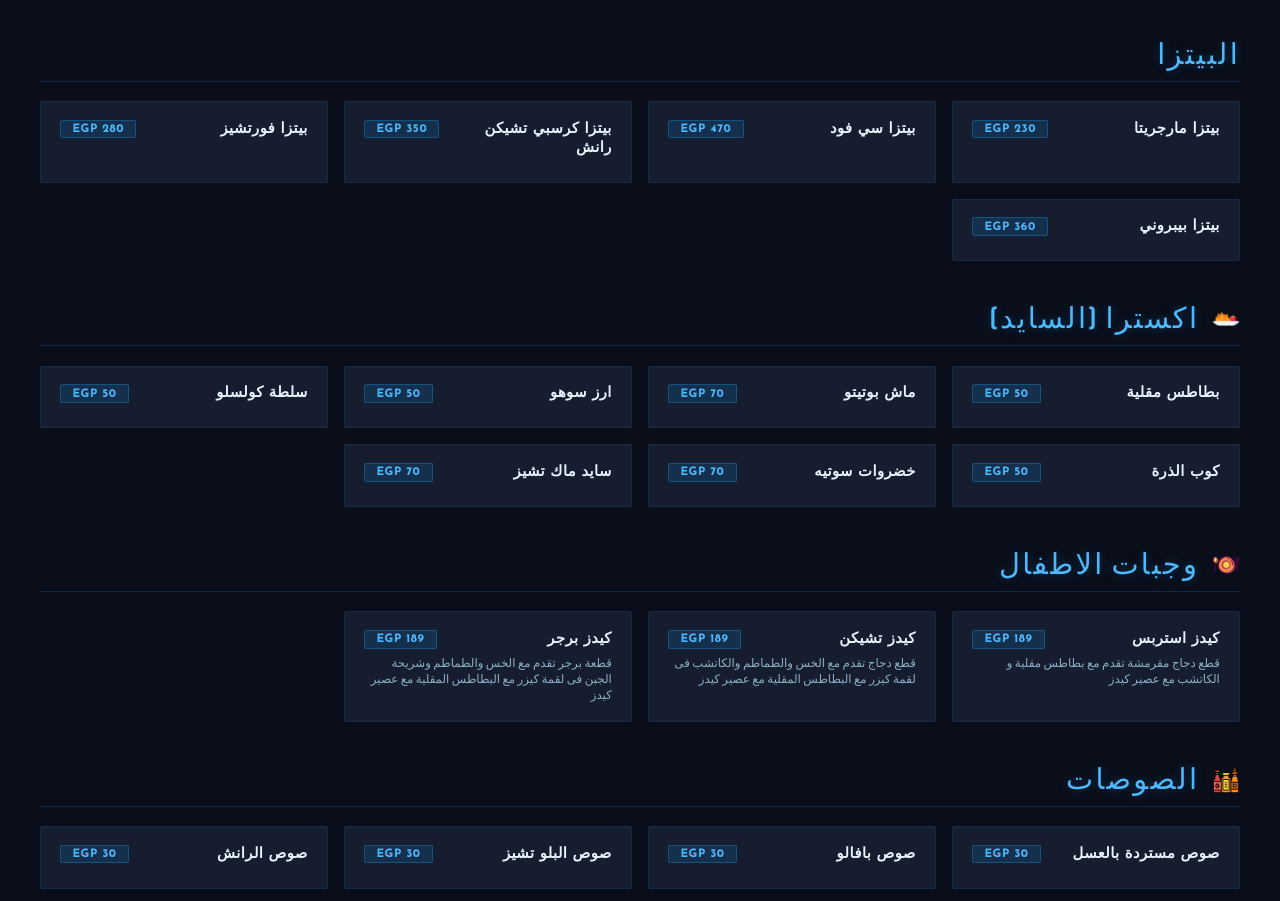
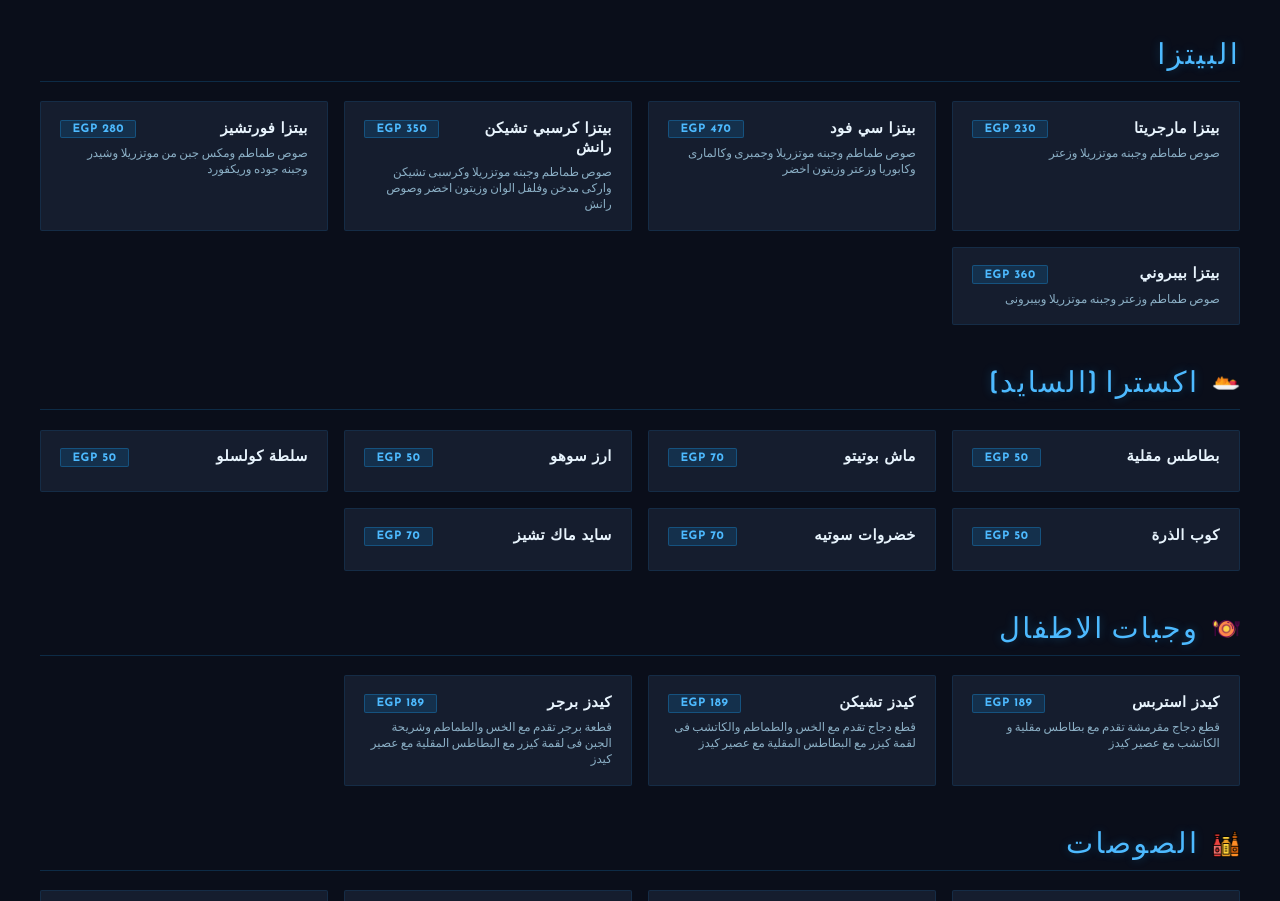
Before and after one commit to MohamedRamadanSalah/res343, a plain HTML site: page index.html in a window 1280 px wide. Shown: the part 4791-5692 px from the top of the page. Drawn offline with nearby package versions, Linux system fonts and the light colour scheme; a web font is replaced by a local one.

Commit message:
Add descriptions for pizza items and update translations

```diff
--- a/index.html
+++ b/index.html
@@ -1700,12 +1700,16 @@
           itemTranslations[nameAr.replace(/\s+$/, "")] ||
           nameAr;
 
+        // Get description from raw item
+        const descAr = raw?.description || "";
+        const desc = itemTranslations[descAr] || descAr;
+
         return {
           category,
           nameAr,
           name: nameEn,
-          descAr: "",
-          desc: "",
+          descAr,
+          desc,
           price,
           order,
         };
--- a/soho_items.json
+++ b/soho_items.json
@@ -283,37 +283,44 @@
       "price": 329
     }
   ],
+
   "قطع دجاج مقلى كرسبى مع الشروم الطازج وصو الابيض ": [
     {
       "name": "ريب آى ستيك",
       "price": 650
     }
   ],
+
   "البيتزا": [
     {
       "name": "بيتزا مارجريتا",
       "name_en": "Margherita Pizza",
-      "price": 230
+      "price": 230,
+      "description": "صوص طماطم وجبنه موتزريلا وزعتر"
     },
     {
       "name": "بيتزا سي فود",
       "name_en": "Seafood Pizza",
-      "price": 470
+      "price": 470,
+      "description": "صوص طماطم وجبنه موتزريلا وجمبرى وكالمارى وكابوريا وزعتر وزيتون اخضر"
     },
     {
       "name": "بيتزا كرسبي تشيكن رانش",
       "name_en": "Crispy Chicken Ranch Pizza",
-      "price": 350
+      "price": 350,
+      "description": "صوص طماطم وجبنه موتزريلا وكرسبى تشيكن واركى مدخن وفلفل الوان وزيتون اخضر وصوص رانش"
     },
     {
       "name": "بيتزا فورتشيز",
       "name_en": "Four Cheese Pizza",
-      "price": 280
+      "price": 280,
+      "description": "صوص طماطم ومكس جبن من موتزريلا وشيدر وجبنه جوده وريكفورد"
     },
     {
       "name": "بيتزا بيبروني",
       "name_en": "Pepperoni Pizza",
-      "price": 360
+      "price": 360,
+      "description": "صوص طماطم وزعتر وجبنه موتزريلا وبيبرونى"
     }
   ],
 
--- a/translations.json
+++ b/translations.json
@@ -182,5 +182,10 @@
   "بيتزا سي فود": "Seafood Pizza",
   "بيتزا كرسبي تشيكن رانش": "Crispy Chicken Ranch Pizza",
   "بيتزا فورتشيز": "Four Cheese Pizza",
-  "بيتزا بيبروني": "Pepperoni Pizza"
+  "بيتزا بيبروني": "Pepperoni Pizza",
+  "صوص طماطم وجبنه موتزريلا وزعتر": "Tomato sauce, mozzarella cheese, and zaatar",
+  "صوص طماطم وجبنه موتزريلا وجمبرى وكالمارى وكابوريا وزعتر وزيتون اخضر": "Tomato sauce, mozzarella cheese, shrimp, squid, crab, zaatar, and green olives",
+  "صوص طماطم وجبنه موتزريلا وكرسبى تشيكن واركى مدخن وفلفل الوان وزيتون اخضر وصوص رانش": "Tomato sauce, mozzarella cheese, crispy chicken, smoked turkey, colorful peppers, green olives, and ranch sauce",
+  "صوص طماطم ومكس جبن من موتزريلا وشيدر وجبنه جوده وريكفورد": "Tomato sauce and cheese blend: mozzarella, cheddar, gouda, and roquefort",
+  "صوص طماطم وزعتر وجبنه موتزريلا وبيبرونى": "Tomato sauce, zaatar, mozzarella cheese, and pepperoni"
 }
```
